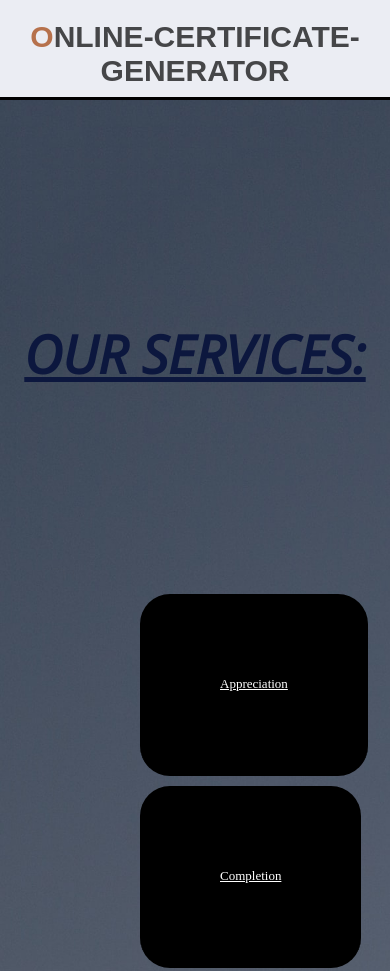
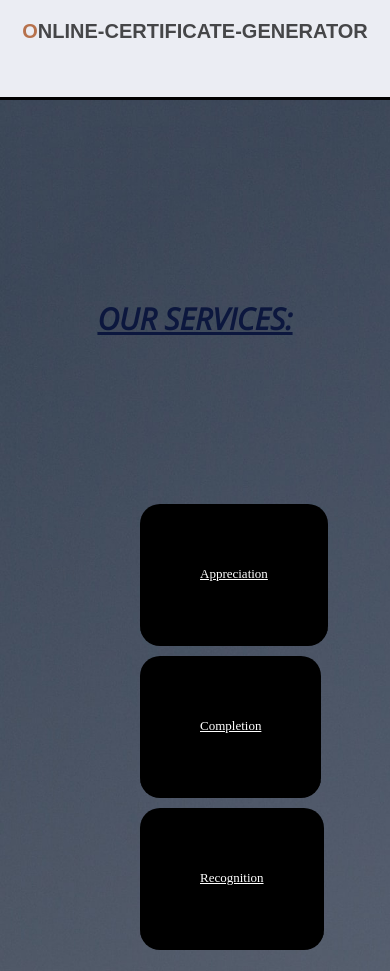
Before and after one commit to shivam-arora742/Certificate-Generator, a plain HTML site: page index.html in a window 390 px wide. Shown: the top 971 px of the page. Drawn offline with nearby package versions, Linux system fonts and the light colour scheme; a web font is replaced by a local one.

Commit message:
pbl project final

```diff
--- a/index.css
+++ b/index.css
@@ -314,13 +314,29 @@ a{
 @media (max-width: 734px) and (max-height: 1380px) {
     #indx_hdr h1{
         padding-top: 20px;
-        font-size: 30px;
+        font-size: 20px;
     }
+    #services{
+        margin: 80px;
+        font-size: 20px;
+    }
+    #indx_nav{
+        /* background-color: red; */
+        margin-bottom: 250px;
+        margin-top: 80px;
+    }
+    #indx_nav li{
+        padding:60px;
+        background-color: black;
+        border-radius: 20px;
+        /* margin-bottom: 50px; */
+    }
+
 }
 @media (max-width: 512px) and (max-height: 1380px) {
     #indx_hdr{
         height: 100px;
-        width: 512px;
+        width: 600px;
     }
     footer{
         width: 512px;
```
